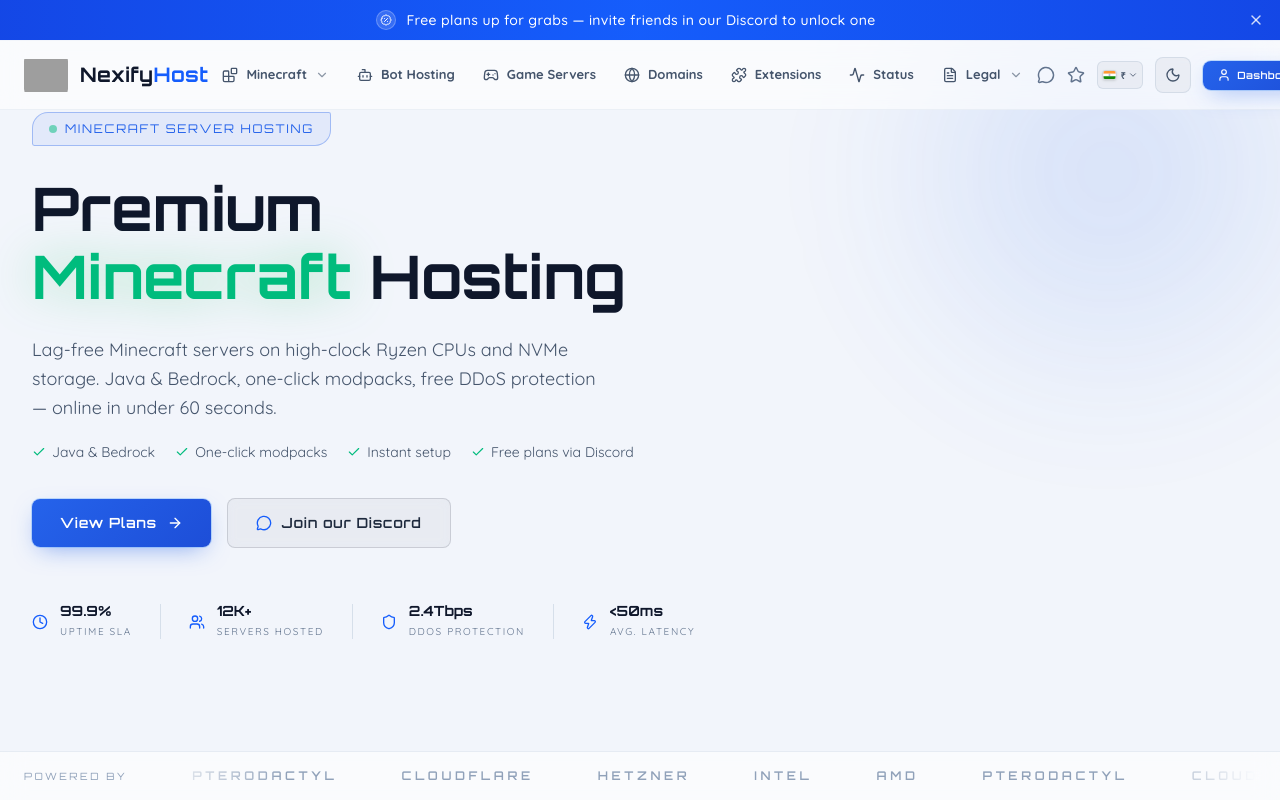
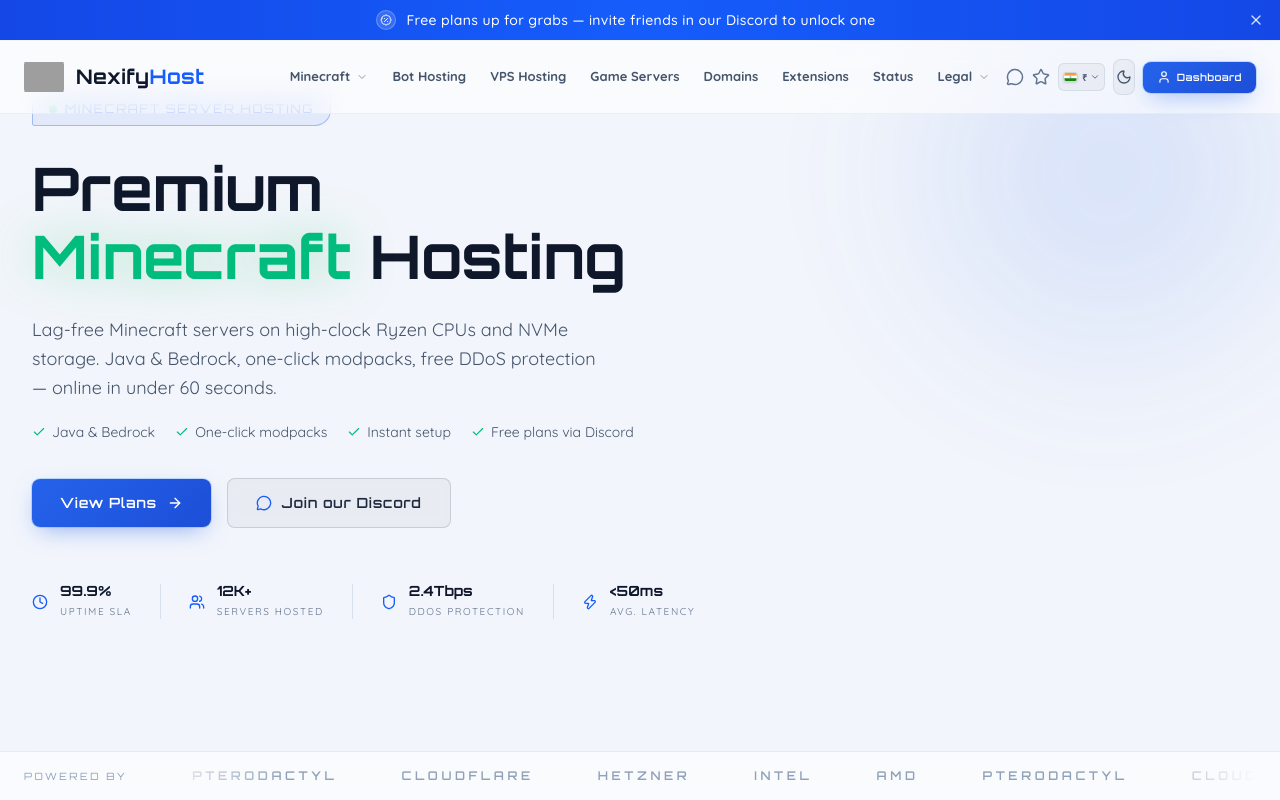
Before and after one commit to nexveior/nexifyhost, a React (Vite) app: page /gameservers in a window 1280 px wide. Shown: the top 800 px of the page. Built offline with nearby package versions, Linux system fonts and the light colour scheme; grey boxes are pictures that could not be loaded.

Commit message:
Added VPS Plans, Edited Nav bar

```diff
--- a/src/App.tsx
+++ b/src/App.tsx
@@ -12,6 +12,7 @@
 import BotHostingPage from "./pages/BotHostingPage";
 import GameServersPage from "./pages/GameServersPage";
 import DomainsPage from "./pages/DomainsPage";
+import VPSPage from "./pages/VPSPage";
 import StatusPage from "./pages/StatusPage";
 import ExtensionsPage from "./pages/ExtensionsPage";
 import LegalPage from "./pages/LegalPage";
@@ -32,6 +33,8 @@
     case "games":
     case "gameservers":
       return <GameServersPage />;
+    case "vps":
+      return <VPSPage />;
     case "domains":
       return <DomainsPage />;
     case "status":
--- a/src/components/Footer.tsx
+++ b/src/components/Footer.tsx
@@ -9,7 +9,7 @@
     <footer className="relative bg-[#e3e8f2] dark:bg-[#08090d] border-t border-slate-200 dark:border-white/5 overflow-hidden transition-colors duration-300">
       <div className="absolute -bottom-40 left-1/2 -translate-x-1/2 w-[700px] h-[300px] blob-primary rounded-full blur-3xl opacity-50 pointer-events-none" />
 
-      <div className="relative z-10 max-w-7xl mx-auto px-4 sm:px-6 lg:px-8 pt-14 pb-8">
+      <div className="relative z-10 max-w-7xl mx-auto px-4 sm:px-6 lg:px-8 pt-12 sm:pt-14 pb-8">
         <div className="footer-grid grid grid-cols-2 md:grid-cols-5 gap-10">
           {/* brand */}
           <div className="col-span-2">
--- a/src/components/Hero.tsx
+++ b/src/components/Hero.tsx
@@ -16,7 +16,7 @@
       <div className="absolute -top-32 -right-32 w-[600px] h-[600px] blob-primary rounded-full blur-3xl pointer-events-none opacity-70" />
 
       {/* ---------- content ---------- */}
-      <div className="relative z-10 flex-1 flex items-center max-w-7xl mx-auto w-full px-4 sm:px-6 lg:px-8">
+      <div className="relative z-10 flex-1 flex items-center max-w-7xl mx-auto w-full px-4 sm:px-6 lg:px-8 pb-10">
         <div className="max-w-3xl">
           <motion.div
             initial={{ opacity: 0, y: 20 }}
--- a/src/components/Navbar.tsx
+++ b/src/components/Navbar.tsx
@@ -5,6 +5,7 @@
   Bot,
   Gamepad2,
   Globe,
+  Cloud,
   Activity,
   FileText,
   ChevronRight,
@@ -24,9 +25,9 @@
 import { useCurrency } from "../hooks/useCurrency";
 
 const linkBase =
-  "relative px-3.5 py-6 text-[13px] font-bold transition-colors flex items-center gap-2 whitespace-nowrap after:content-[''] after:absolute after:bottom-0 after:left-0 after:w-full after:h-[2px] after:bg-blue-500 after:scale-x-0 hover:after:scale-x-100 after:transition-transform after:duration-300 after:origin-center cursor-pointer";
+  "relative px-2.5 xl:px-3 py-3 text-[12px] xl:text-[13px] font-bold transition-colors flex items-center gap-1.5 whitespace-nowrap rounded-lg hover:bg-slate-100/70 dark:hover:bg-white/5 after:content-[''] after:absolute after:-bottom-2 after:left-2 after:right-2 after:h-[2px] after:bg-blue-500 after:scale-x-0 hover:after:scale-x-100 after:transition-transform after:duration-300 after:origin-center cursor-pointer";
 const linkIdle = "text-slate-600 dark:text-slate-300 hover:text-blue-600 dark:hover:text-blue-400";
-const linkActive = "text-blue-600 dark:text-blue-400 after:scale-x-100";
+const linkActive = "text-blue-600 dark:text-blue-400 bg-blue-500/8 dark:bg-blue-500/10 after:scale-x-100";
 
 export default function Navbar({ bannerVisible }: { bannerVisible: boolean }) {
   const [mobileOpen, setMobileOpen] = useState(false);
@@ -48,6 +49,7 @@
 
   const services = [
     { icon: Bot, label: "Bot Hosting", path: "/bots" },
+    { icon: Cloud, label: "VPS Hosting", path: "/vps" },
     { icon: Gamepad2, label: "Game Servers", path: "/gameservers" },
     { icon: Globe, label: "Domains", path: "/domains" },
     { icon: Puzzle, label: "Extensions", path: "/extensions" },
@@ -64,28 +66,27 @@
       }`}
     >
       <div className="max-w-7xl mx-auto px-4 sm:px-6">
-        <div className="flex items-center justify-between">
+        <div className="flex items-center justify-between gap-4 min-h-[72px]">
           {/* brand */}
-          <a href={href("/")} className="flex items-center gap-2 sm:gap-3 flex-shrink-0 py-3">
+          <a href={href("/")} className="flex items-center gap-2 sm:gap-3 flex-shrink-0 py-3 min-w-0 lg:w-[220px] xl:w-[250px]">
             <img
               src={site.logo}
               alt="NexifyHost logo"
-              className="w-8 h-8 sm:w-11 sm:h-11 rounded-lg object-contain"
+              className="w-8 h-8 sm:w-10 sm:h-10 rounded-lg object-contain"
             />
-            <span className="text-base sm:text-xl font-bold text-slate-900 dark:text-white font-orbitron tracking-wide transition-colors whitespace-nowrap">
+            <span className="text-base sm:text-lg xl:text-xl font-bold text-slate-900 dark:text-white font-orbitron tracking-wide transition-colors whitespace-nowrap truncate">
               {site.brandName}
               <span className="text-blue-600 dark:text-blue-400">{site.brandAccent}</span>
             </span>
           </a>
 
           {/* desktop links */}
-          <div className="hidden xl:flex items-center">
+          <div className="hidden xl:flex items-center justify-center flex-1 min-w-0">
             {/* minecraft dropdown */}
             <div className="relative group">
               <a href={href("/minecraft")} className={navCls("/minecraft")}>
-                <Blocks className="w-4 h-4" />
                 <span>Minecraft</span>
-                <ChevronDown className="w-3.5 h-3.5 opacity-60 group-hover:rotate-180 transition-transform duration-300" />
+                <ChevronDown className="w-3 h-3 opacity-60 group-hover:rotate-180 transition-transform duration-300" />
               </a>
               <div className="absolute top-full left-0 w-[560px] max-w-[90vw] bg-white/95 dark:bg-[#0d0f16]/95 backdrop-blur-xl border border-slate-200 dark:border-white/10 border-t-2 border-t-blue-500 rounded-b-xl shadow-2xl shadow-slate-900/10 dark:shadow-black/60 opacity-0 pointer-events-none translate-y-2 group-hover:opacity-100 group-hover:pointer-events-auto group-hover:translate-y-0 transition-all duration-300 p-3 z-50">
                 <div className="grid grid-cols-3 gap-3">
@@ -134,13 +135,11 @@
 
             {services.map((s) => (
               <a key={s.path} href={href(s.path)} className={navCls(s.path)}>
-                <s.icon className="w-4 h-4" />
                 <span>{s.label}</span>
               </a>
             ))}
 
             <a href={href("/status")} className={`${linkBase} ${linkIdle}`}>
-              <Activity className="w-4 h-4" />
               <span>Status</span>
             </a>
 
@@ -154,11 +153,10 @@
                     : linkIdle
                 }`}
               >
-                <FileText className="w-4 h-4" />
                 <span>Legal</span>
-                <ChevronDown className="w-3.5 h-3.5 opacity-60 group-hover:rotate-180 transition-transform duration-300" />
+                <ChevronDown className="w-3 h-3 opacity-60 group-hover:rotate-180 transition-transform duration-300" />
               </a>
-              <div className="absolute top-full left-0 w-[280px] bg-white/95 dark:bg-[#0d0f16]/95 backdrop-blur-xl border border-slate-200 dark:border-white/10 border-t-2 border-t-blue-500 rounded-b-xl shadow-2xl shadow-slate-900/10 dark:shadow-black/60 opacity-0 pointer-events-none translate-y-2 group-hover:opacity-100 group-hover:pointer-events-auto group-hover:translate-y-0 transition-all duration-300 p-3 z-50">
+              <div className="absolute top-full left-0 w-[260px] bg-white/95 dark:bg-[#0d0f16]/95 backdrop-blur-xl border border-slate-200 dark:border-white/10 border-t-2 border-t-blue-500 rounded-b-xl shadow-2xl shadow-slate-900/10 dark:shadow-black/60 opacity-0 pointer-events-none translate-y-2 group-hover:opacity-100 group-hover:pointer-events-auto group-hover:translate-y-0 transition-all duration-300 p-3 z-50">
                 {legalDropdown.map((item) => (
                   <a
                     key={item.name}
@@ -182,7 +180,7 @@
           </div>
 
           {/* right actions */}
-          <div className="hidden xl:flex items-center gap-3 ml-auto">
+          <div className="hidden xl:flex items-center gap-2 flex-shrink-0 lg:w-[220px] xl:w-[250px] justify-end">
             <a
               href={site.discord}
               aria-label="Discord"
@@ -205,7 +203,7 @@
               href={site.gamePanel}
               target="_blank"
               rel="noreferrer noopener"
-              className="button-primary inline-flex items-center gap-1.5 px-3.5 py-1.75 rounded-lg font-orbitron text-[10px] font-semibold tracking-wider"
+              className="button-primary inline-flex items-center gap-1.5 px-3.5 py-2 rounded-lg font-orbitron text-[10px] font-semibold tracking-wider whitespace-nowrap"
             >
               <User className="w-3.5 h-3.5" />
               Dashboard
@@ -213,7 +211,7 @@
           </div>
 
           {/* mobile toggle */}
-          <div className="xl:hidden h-full py-3 flex items-center gap-2 flex-shrink-0">
+          <div className="lg:hidden h-full py-3 flex items-center gap-2 flex-shrink-0">
             <CurrencySelector />
             <ThemeToggle />
             <button
@@ -235,7 +233,7 @@
             animate={{ height: "auto", opacity: 1 }}
             exit={{ height: 0, opacity: 0 }}
             transition={{ duration: 0.3, ease: "easeInOut" }}
-            className="xl:hidden overflow-hidden bg-white dark:bg-[#10121b] border-t border-slate-200 dark:border-white/10 transition-colors"
+            className="lg:hidden overflow-hidden bg-white dark:bg-[#10121b] border-t border-slate-200 dark:border-white/10 transition-colors"
           >
             <div className="px-4 py-4 space-y-1.5 max-h-[70vh] overflow-y-auto">
               {/* minecraft accordion */}
--- a/src/components/Pricing.tsx
+++ b/src/components/Pricing.tsx
@@ -1,6 +1,6 @@
 import { motion } from "framer-motion";
-import { ArrowRight, Cpu, Users2, Bot, Gamepad2, Globe, Blocks, Puzzle } from "lucide-react";
-import { minecraft, botHosting, gameServers, domains, extensions, site } from "../data/config";
+import { ArrowRight, Cpu, Users2, Bot, Gamepad2, Globe, Blocks, Puzzle, Cloud } from "lucide-react";
+import { minecraft, botHosting, vps, gameServers, domains, extensions, site } from "../data/config";
 import SectionHeading from "./SectionHeading";
 import { href } from "../router";
 import { useCurrency } from "../hooks/useCurrency";
@@ -12,6 +12,26 @@
     Math.min(...arr.map((p) => Number(p.price) || 0).filter((n) => n > 0));
 
   const otherServices = [
+    {
+      id: "vps",
+      icon: Cloud,
+      name: "VPS Hosting",
+      desc: "High-performance virtual servers in Thailand. Intel® Xeon® & full root access.",
+      from: minFrom(vps.plans),
+      unit: "/mo",
+      accent: "#3b82f6",
+      href: "/vps",
+    },
+    {
+      id: "vps",
+      icon: Cloud,
+      name: "VPS Hosting",
+      desc: "High-performance virtual servers in Thailand. Intel® Xeon® & full root access.",
+      from: minFrom(vps.plans),
+      unit: "/mo",
+      accent: "#3b82f6",
+      href: "/vps",
+    },
     {
       id: "bots",
       icon: Bot,
--- a/src/components/SectionHeading.tsx
+++ b/src/components/SectionHeading.tsx
@@ -25,7 +25,7 @@
       whileInView={{ opacity: 1, y: 0 }}
       viewport={{ once: true, margin: "-80px" }}
       transition={{ duration: 0.7 }}
-      className={`mb-12 ${align === "center" ? "text-center" : "text-left"}`}
+      className={`mb-10 sm:mb-12 ${align === "center" ? "text-center" : "text-left"}`}
     >
       {badge && (
         <div className={`chip-badge mb-5 ${align === "center" ? "mx-auto" : ""}`}>{badge}</div>
--- a/src/data/config.ts
+++ b/src/data/config.ts
@@ -361,6 +361,71 @@
     { icon: "terminal", title: "Live Console", description: "Stream logs in real time and run commands directly from the panel." },
     { icon: "database", title: "Free Database", description: "MongoDB or MySQL included on higher plans — no external service needed." },
     { icon: "clock", title: "24/7 Uptime", description: "Always-on nodes with monitoring so your bot never silently disappears." },
+  ],
+};
+
+/* -------------------------- VPS HOSTING --------------------------- */
+
+export const vps = {
+  badge: "Virtual Servers",
+  title: "VPS",
+  accent: "Hosting",
+  subtitle:
+    "High-performance virtual servers located in Thailand. Powered by Intel® Xeon® processors and Gen4 NVMe storage for maximum reliability and speed.",
+  plans: [
+    {
+      name: "2GiB",
+      ram: "2GB DDR4",
+      price: 299,
+      specs: ["1 vCore", "20GB NVME SSD", "Dedicated IPv4", "Full Root Access"],
+    },
+    {
+      name: "4GiB",
+      ram: "4GB DDR4",
+      price: 549,
+      specs: ["2 vCores", "40GB NVME SSD", "Dedicated IPv4", "Full Root Access"],
+    },
+    {
+      name: "8GiB",
+      ram: "8GB DDR4",
+      price: 899,
+      popular: true,
+      specs: ["4 vCores", "80GB NVME SSD", "Dedicated IPv4", "Full Root Access"],
+    },
+    {
+      name: "16GiB",
+      ram: "16GB DDR4",
+      price: 1499,
+      specs: ["6 vCores", "120GB NVME SSD", "Dedicated IPv4", "Full Root Access"],
+    },
+    {
+      name: "32GiB",
+      ram: "32GB DDR4",
+      price: 2199,
+      specs: ["8 vCores", "200GB NVME SSD", "Dedicated IPv4", "Full Root Access"],
+    },
+    {
+      name: "64GiB",
+      ram: "64GB DDR4",
+      price: 4199,
+      specs: ["16 vCores", "300GB NVME SSD", "Dedicated IPv4", "Full Root Access"],
+    },
+    {
+      name: "Custom Plan",
+      ram: "Custom",
+      price: "Create Ticket",
+      specs: ["Scalable Resources", "Tailored Hardware", "Bespoke Config", "Bulk Pricing"],
+    },
+  ] as Plan[],
+  hardware: [
+    { label: "CPU", value: "Intel® Xeon® E5-2670 v2" },
+    { label: "RAM", value: "DDR4 ECC" },
+    { label: "Storage", value: "Gen4 NVMe" },
+    { label: "Location", value: "Thailand" },
+    { label: "Network", value: "1 Gbps" },
+    { label: "Virtualization", value: "KVM" },
+    { label: "Access", value: "Full Root" },
+    { label: "DDoS", value: "Standard Protection" },
   ],
 };
 
--- a/src/pages/HomePage.tsx
+++ b/src/pages/HomePage.tsx
@@ -19,7 +19,7 @@
       <CTA />
 
       {/* free plans — shown once, only here, at the very end */}
-      <section className="relative px-4 sm:px-6 lg:px-8 pb-20 sm:pb-24 bg-[#eaeef7] dark:bg-[#0c0e14] transition-colors duration-300">
+      <section className="relative px-4 sm:px-6 lg:px-8 pb-16 sm:pb-24 bg-[#eaeef7] dark:bg-[#0c0e14] transition-colors duration-300">
         <div className="max-w-5xl mx-auto">
           <FreeCallout />
         </div>
--- /dev/null
+++ b/src/pages/VPSPage.tsx
@@ -0,0 +1,128 @@
+import { motion } from "framer-motion";
+import { ArrowRight, MessageCircle, Cpu, HardDrive, MapPin, Network, KeyRound, Shield } from "lucide-react";
+import { vps, site } from "../data/config";
+import PageHero from "../components/PageHero";
+import PlanCard from "../components/PlanCard";
+import SectionHeading from "../components/SectionHeading";
+import { useCurrency } from "../hooks/useCurrency";
+
+export default function VPSPage() {
+  const { format } = useCurrency();
+  const lowest = Math.min(
+    ...vps.plans
+      .map((p) => Number(p.price) || 0)
+      .filter((n) => n > 0)
+  );
+
+  const specIcons: Record<string, any> = {
+    CPU: Cpu,
+    RAM: HardDrive,
+    Storage: HardDrive,
+    Location: MapPin,
+    Network: Network,
+    Virtualization: KeyRound,
+    Access: KeyRound,
+    DDoS: Shield,
+  };
+
+  return (
+    <>
+      <PageHero
+        badge={vps.badge}
+        title="Performance"
+        accent="VPS Hosting"
+        subtitle={vps.subtitle}
+      >
+        <a
+          href={site.gamePanel}
+          target="_blank"
+          rel="noreferrer noopener"
+          className="button-primary inline-flex items-center gap-2.5 px-7 py-3.5 rounded-lg font-orbitron text-sm font-semibold tracking-wider"
+        >
+          Get Started
+          <ArrowRight className="w-4 h-4" />
+        </a>
+        <span className="chip-badge">From {format(lowest)}/mo</span>
+      </PageHero>
+
+      {/* plans */}
+      <section className="relative py-16 sm:py-20 px-4 sm:px-6 lg:px-8 bg-[#f2f5fb] dark:bg-void transition-colors duration-300">
+        <div className="relative z-10 max-w-7xl mx-auto">
+          <SectionHeading
+            align="center"
+            badge="Plans"
+            title="VPS Hosting Plans"
+            subtitle="Choose the capacity you need. Scalable resources with dedicated IPv4 and full root access on every node."
+          />
+          <div className="grid grid-cols-1 sm:grid-cols-2 lg:grid-cols-3 xl:grid-cols-4 gap-5 items-stretch">
+            {vps.plans.map((p, i) => (
+              <PlanCard key={p.name} plan={p} index={i} accent="#3b82f6" />
+            ))}
+          </div>
+        </div>
+      </section>
+
+      {/* hardware specs */}
+      <section className="relative py-16 sm:py-20 px-4 sm:px-6 lg:px-8 bg-[#eaeef7] dark:bg-[#0c0e14] transition-colors duration-300">
+        <div className="relative z-10 max-w-5xl mx-auto">
+          <SectionHeading
+            align="center"
+            badge="Hardware"
+            title="Plan Specifications"
+            subtitle="Industry-standard components and optimized network routing for the best virtualized experience."
+          />
+          <div className="grid grid-cols-2 sm:grid-cols-4 gap-4">
+            {vps.hardware.map((spec, i) => {
+              const Icon = specIcons[spec.label] || Cpu;
+              return (
+                <motion.div
+                  key={spec.label}
+                  initial={{ opacity: 0, y: 20 }}
+                  whileInView={{ opacity: 1, y: 0 }}
+                  viewport={{ once: true }}
+                  transition={{ duration: 0.4, delay: i * 0.05 }}
+                  className="card-shell p-5 flex flex-col items-center text-center gap-3"
+                >
+                  <span className="w-10 h-10 rounded-lg bg-blue-500/10 border border-blue-500/25 flex items-center justify-center">
+                    <Icon className="w-5 h-5 text-blue-600 dark:text-blue-400" />
+                  </span>
+                  <div>
+                    <div className="text-[10px] uppercase tracking-widest text-slate-400 dark:text-slate-500">
+                      {spec.label}
+                    </div>
+                    <div className="text-xs sm:text-sm font-bold text-slate-900 dark:text-white mt-1">
+                      {spec.value}
+                    </div>
+                  </div>
+                </motion.div>
+              );
+            })}
+          </div>
+
+          {/* bottom CTA */}
+          <motion.div
+            initial={{ opacity: 0, y: 20 }}
+            whileInView={{ opacity: 1, y: 0 }}
+            viewport={{ once: true }}
+            className="mt-12 text-center"
+          >
+            <p className="text-sm text-slate-500 dark:text-slate-400 mb-6">
+              Need a custom plan or bulk pricing? Open a ticket in our Discord.
+            </p>
+            <div className="flex flex-wrap justify-center gap-4">
+              <a
+                href={site.discord}
+                target="_blank"
+                rel="noreferrer noopener"
+                className="button-primary inline-flex items-center gap-2.5 px-8 py-3.5 rounded-lg font-orbitron text-sm font-semibold tracking-wider"
+              >
+                <MessageCircle className="w-4 h-4" />
+                Open Ticket
+              </a>
+            </div>
+          </motion.div>
+        </div>
+      </section>
+    </>
+  );
+}
--- a/tsconfig.json
+++ b/tsconfig.json
@@ -17,7 +17,6 @@
 
     /* Path mapping */
     "baseUrl": ".",
-    "ignoreDeprecations": "6.0",
     "paths": {
       "@/*": ["src/*"]
     },
```
Also changed, not shown: src/assets/images-src/banners/vps.svg (added).
